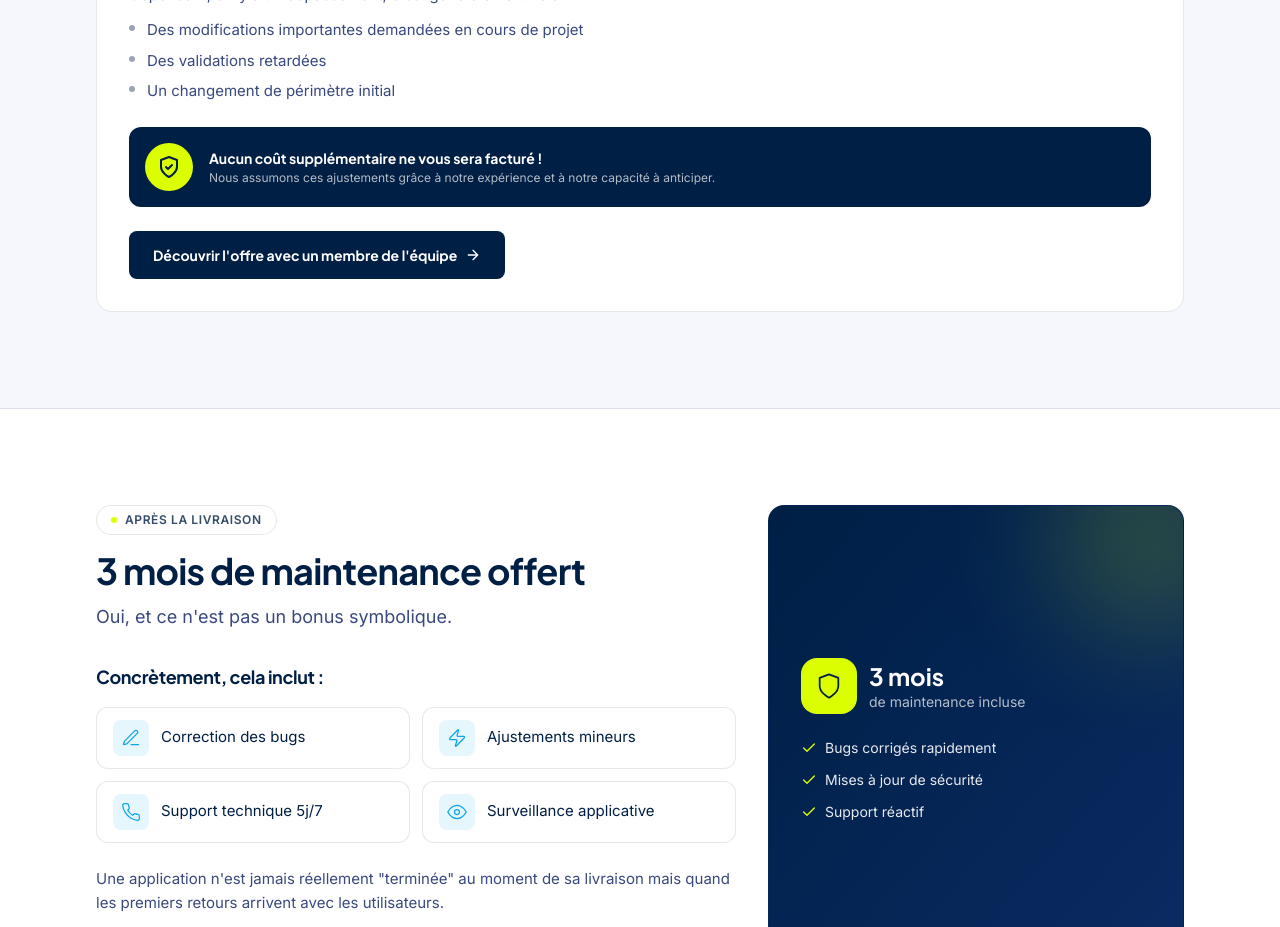
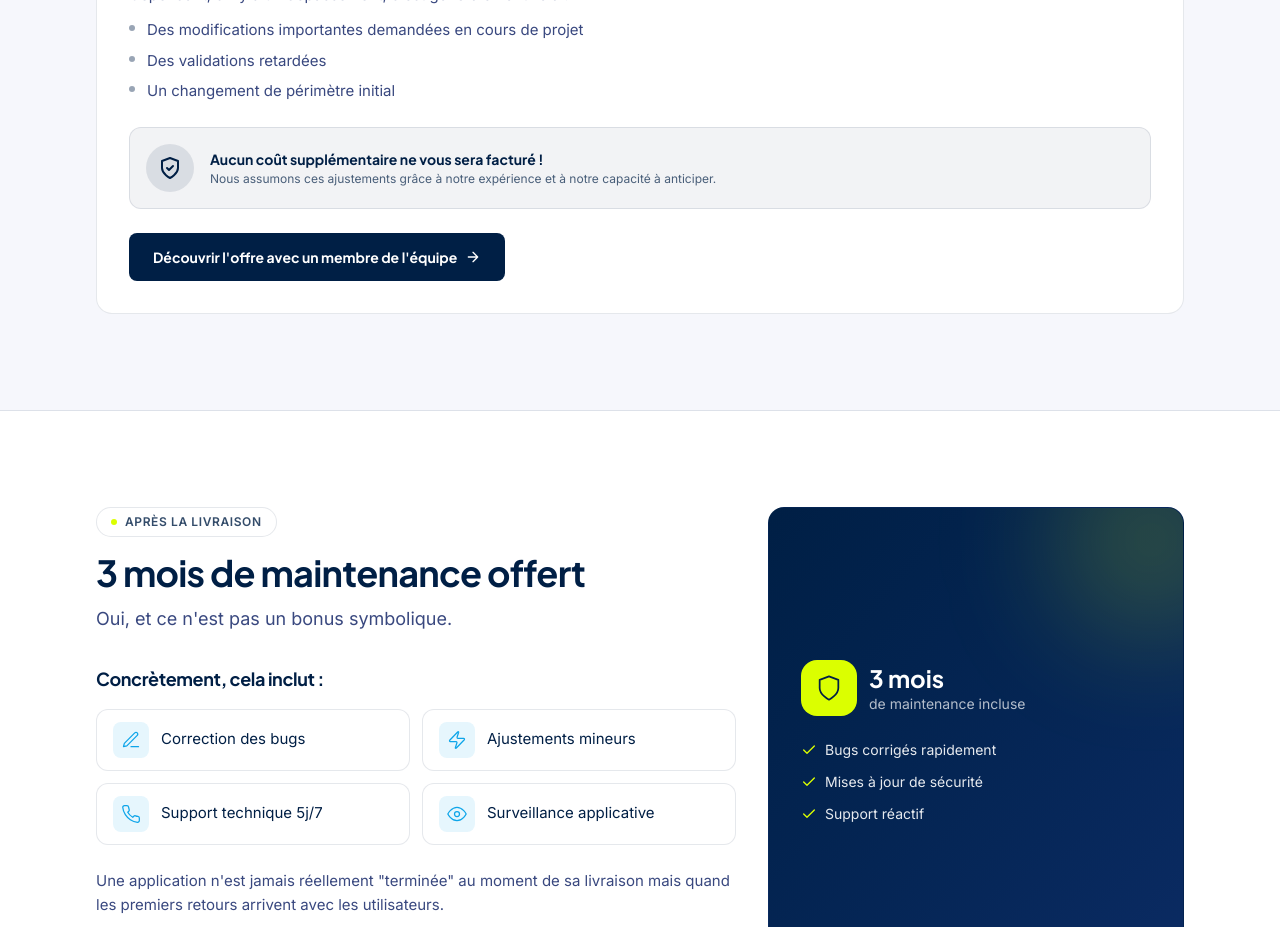
Before and after one commit to Lodgic-LLC/Landing-Website, a Next.js app: page /offre in a window 1280 px wide. Shown: the part 2480-3407 px from the top of the page. Built offline with nearby package versions, Linux system fonts and the light colour scheme.

Commit message:
fix bg color

```diff
--- a/src/app/offre/_components/OffreClient.tsx
+++ b/src/app/offre/_components/OffreClient.tsx
@@ -815,8 +815,8 @@ export default function OffreClient() {
                 ))}
               </ul>
               {/* Guarantee badge */}
-              <div className="mt-6 flex items-center gap-4 rounded-xl bg-[#001F45] p-4 text-white">
-                <span className="flex h-12 w-12 flex-shrink-0 items-center justify-center rounded-full bg-[#DBFF00] text-[#001F45]">
+              <div className="mt-6 flex items-center gap-4 rounded-xl bg-[#001F45]/5 border border-[#001F45]/10 p-4 text-[#001F45]">
+                <span className="flex h-12 w-12 flex-shrink-0 items-center justify-center rounded-full bg-[#001F45]/10 text-[#001F45]">
                   <svg
                     viewBox="0 0 24 24"
                     className="h-6 w-6"
@@ -834,7 +834,7 @@ export default function OffreClient() {
                   <p className="text-sm font-sofia-bold">
                     Aucun coût supplémentaire ne vous sera facturé !
                   </p>
-                  <p className="mt-0.5 text-xs font-inter text-white/70">
+                  <p className="mt-0.5 text-xs font-inter text-[#001F45]/70">
                     Nous assumons ces ajustements grâce à notre expérience et à
                     notre capacité à anticiper.
                   </p>
```
